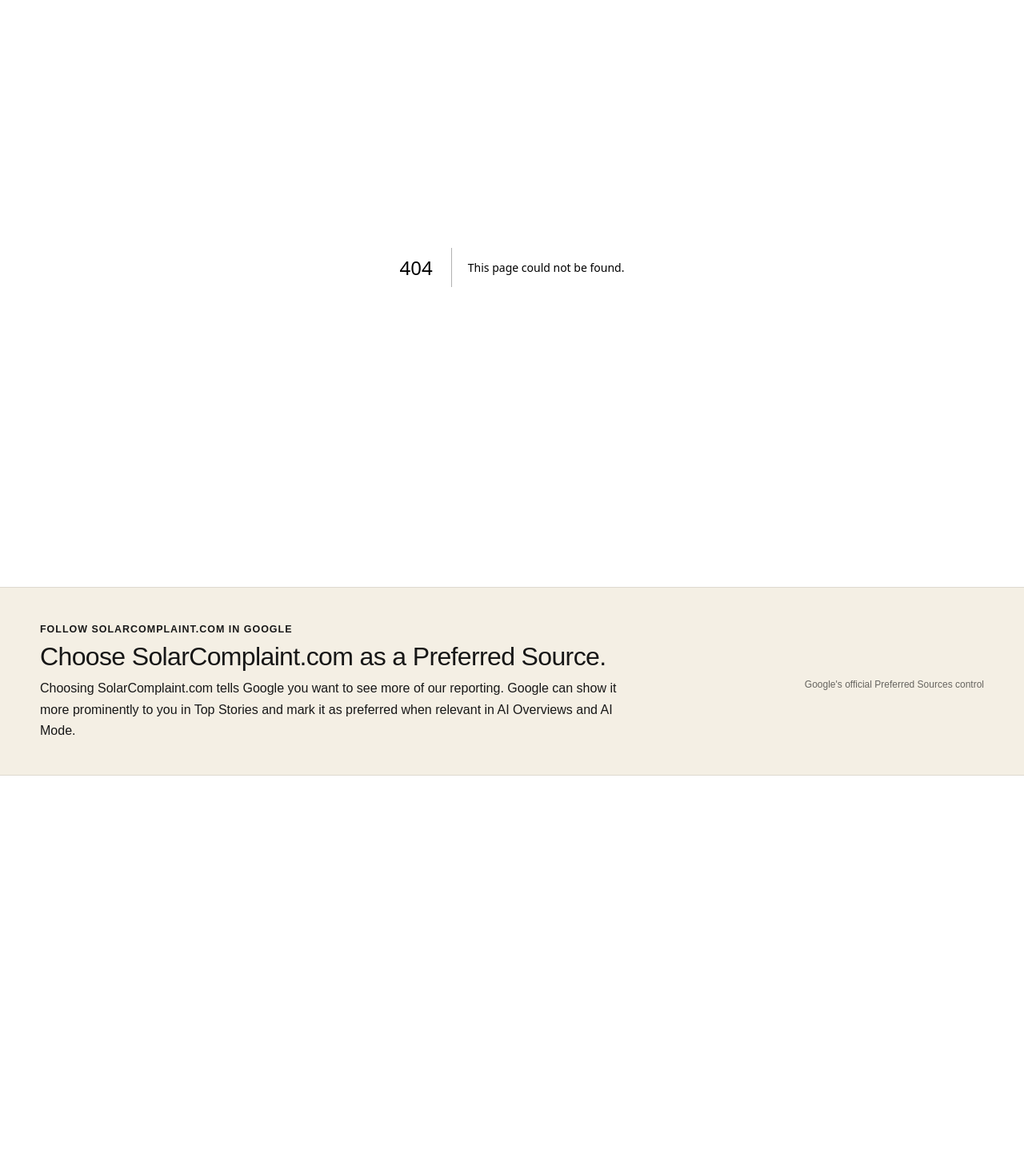
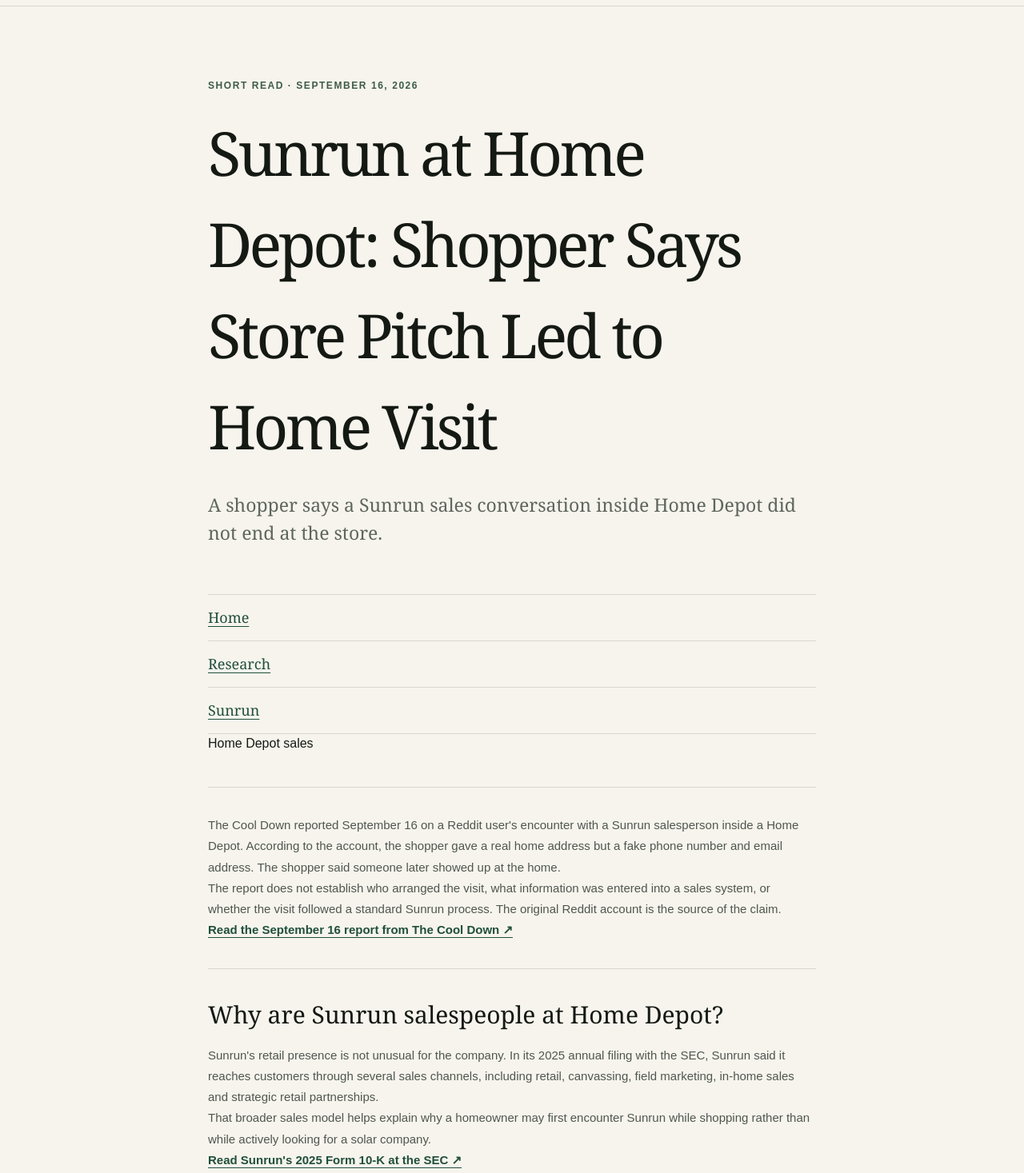
Before and after one commit to Decentralized-Rob/solar-consumer-research, a Next.js app: page /research/sunrun-home-depot-sales-home-visit in a window 1280 px wide. Before the commit this address had no page. Shown: the part 66-1533 px from the top of the page at 80% size. Before the commit the page ends 1036 px from the top, so only its background shows below. Built offline with nearby package versions, Linux system fonts and the light colour scheme.

Commit message:
Add Sunrun Home Depot short read

```diff
--- /dev/null
+++ b/app/research/sunrun-home-depot-sales-home-visit/page.tsx
@@ -0,0 +1,93 @@
+import type { Metadata } from "next";
+import Link from "next/link";
+import { InfoPage } from "../../../components/info-page";
+
+const canonicalUrl = "https://solarcomplaint.com/research/sunrun-home-depot-sales-home-visit";
+const coolDownSource = "https://www.thecooldown.com/green-home/home-depot-shopper-sunrun-fake-number/";
+const sunrun10k = "https://www.sec.gov/Archives/edgar/data/1469367/000162828026012289/run-20251231.htm";
+
+export const metadata: Metadata = {
+  title: "Sunrun at Home Depot: Shopper Says Store Pitch Led to Home Visit",
+  description: "A Home Depot shopper told Reddit that a Sunrun sales encounter was followed by a visit to the shopper's home. Here is what was reported and what Sunrun says about its retail sales channels.",
+  alternates: { canonical: "/research/sunrun-home-depot-sales-home-visit" },
+  openGraph: {
+    title: "Sunrun at Home Depot: Shopper Says Store Pitch Led to Home Visit",
+    description: "A short read on a September 2026 Sunrun sales story and the company's established retail sales channel.",
+    url: "/research/sunrun-home-depot-sales-home-visit",
+    type: "article",
+    publishedTime: "2026-09-16",
+    modifiedTime: "2026-09-16",
+    authors: ["https://solarcomplaint.com/about"],
+    section: "Short Read",
+    images: [{ url: "https://solarcomplaint.com/og.png", width: 1200, height: 630, alt: "SolarComplaint.com short read about Sunrun sales at Home Depot" }],
+  },
+  twitter: { card: "summary_large_image", title: "Sunrun at Home Depot: Shopper Says Store Pitch Led to Home Visit", description: "What was reported, plus context on Sunrun's retail sales channel.", images: ["https://solarcomplaint.com/og.png"] },
+};
+
+export default function SunrunHomeDepotShortRead() {
+  const structuredData = {
+    "@context": "https://schema.org",
+    "@graph": [
+      {
+        "@type": "Article",
+        "@id": `${canonicalUrl}#article`,
+        headline: "Sunrun at Home Depot: Shopper Says Store Pitch Led to Home Visit",
+        description: "A short read on a reported Sunrun sales encounter at Home Depot and Sunrun's established retail sales channel.",
+        datePublished: "2026-09-16",
+        dateModified: "2026-09-16",
+        inLanguage: "en-US",
+        articleSection: "Short Read",
+        mainEntityOfPage: { "@type": "WebPage", "@id": canonicalUrl },
+        author: { "@type": "Organization", name: "Solar Consumer Research", url: "https://solarcomplaint.com/about" },
+        publisher: { "@id": "https://solarcomplaint.com/#publisher" },
+        about: [{ "@type": "Organization", name: "Sunrun Inc." }, { "@type": "Organization", name: "The Home Depot" }, { "@type": "Thing", name: "Residential solar sales" }],
+        citation: [coolDownSource, sunrun10k],
+      },
+      {
+        "@type": "BreadcrumbList",
+        itemListElement: [
+          { "@type": "ListItem", position: 1, name: "Home", item: "https://solarcomplaint.com/" },
+          { "@type": "ListItem", position: 2, name: "Research", item: "https://solarcomplaint.com/research" },
+          { "@type": "ListItem", position: 3, name: "Sunrun at Home Depot", item: canonicalUrl },
+        ],
+      },
+    ],
+  };
+
+  return <>
+    <script type="application/ld+json" dangerouslySetInnerHTML={{ __html: JSON.stringify(structuredData) }} />
+    <InfoPage className="research-story-page" eyebrow="Short Read · September 16, 2026" title="Sunrun at Home Depot: Shopper Says Store Pitch Led to Home Visit" lede="A shopper says a Sunrun sales conversation inside Home Depot did not end at the store.">
+      <nav className="case-question-links" aria-label="Breadcrumb"><Link href="/">Home</Link><Link href="/research">Research</Link><Link href="/companies/sunrun">Sunrun</Link><span aria-current="page">Home Depot sales</span></nav>
+
+      <section className="info-section">
+        <p>The Cool Down reported September 16 on a Reddit user's encounter with a Sunrun salesperson inside a Home Depot. According to the account, the shopper gave a real home address but a fake phone number and email address. The shopper said someone later showed up at the home.</p>
+        <p>The report does not establish who arranged the visit, what information was entered into a sales system, or whether the visit followed a standard Sunrun process. The original Reddit account is the source of the claim.</p>
+        <p><a href={coolDownSource} target="_blank" rel="noreferrer">Read the September 16 report from The Cool Down ↗</a></p>
+      </section>
+
+      <section className="info-section">
+        <h2>Why are Sunrun salespeople at Home Depot?</h2>
+        <p>Sunrun's retail presence is not unusual for the company. In its 2025 annual filing with the SEC, Sunrun said it reaches customers through several sales channels, including retail, canvassing, field marketing, in-home sales and strategic retail partnerships.</p>
+        <p>That broader sales model helps explain why a homeowner may first encounter Sunrun while shopping rather than while actively looking for a solar company.</p>
+        <p><a href={sunrun10k} target="_blank" rel="noreferrer">Read Sunrun's 2025 Form 10-K at the SEC ↗</a></p>
+      </section>
+
+      <section className="info-section">
+        <h2>Considering Sunrun after a retail sales pitch?</h2>
+        <p>A store conversation can be the beginning of a much longer decision. Sunrun offers solar leases and power purchase agreements that can run for decades. Before moving forward, homeowners can compare the sales pitch with the contract terms, research the company and check consumer resources in their state.</p>
+        <p><Link href="/research/sunrun-25-year-solar-contracts">See how Sunrun's long-term solar contracts work →</Link><br/><Link href="/companies/sunrun">Research Sunrun complaints, investigations and consumer resources →</Link><br/><Link href="/states">Find solar consumer resources in your state →</Link></p>
+      </section>
+
+      <section className="info-section">
+        <h2>Sources</h2>
+        <p><strong>The Cool Down.</strong> <a href={coolDownSource} target="_blank" rel="noreferrer">Home Depot shopper gives Sunrun fake number, says a rep showed up at his house anyway ↗</a>, September 16, 2026.</p>
+        <p><strong>U.S. Securities and Exchange Commission.</strong> <a href={sunrun10k} target="_blank" rel="noreferrer">Sunrun Inc. 2025 Form 10-K ↗</a> — Sunrun's description of its sales and customer-acquisition channels.</p>
+      </section>
+
+      <section className="info-section">
+        <h2>More Sunrun research</h2>
+        <p><Link href="/companies/sunrun">Sunrun Consumer Resource Center →</Link><br/><Link href="/research/sunrun-25-year-solar-contracts">Sunrun's 25-year solar contracts →</Link><br/><Link href="/research/solar-sales-financing-after-complaint">Solar sales, financing and what happens after a complaint →</Link></p>
+      </section>
+    </InfoPage>
+  </>;
+}
```
